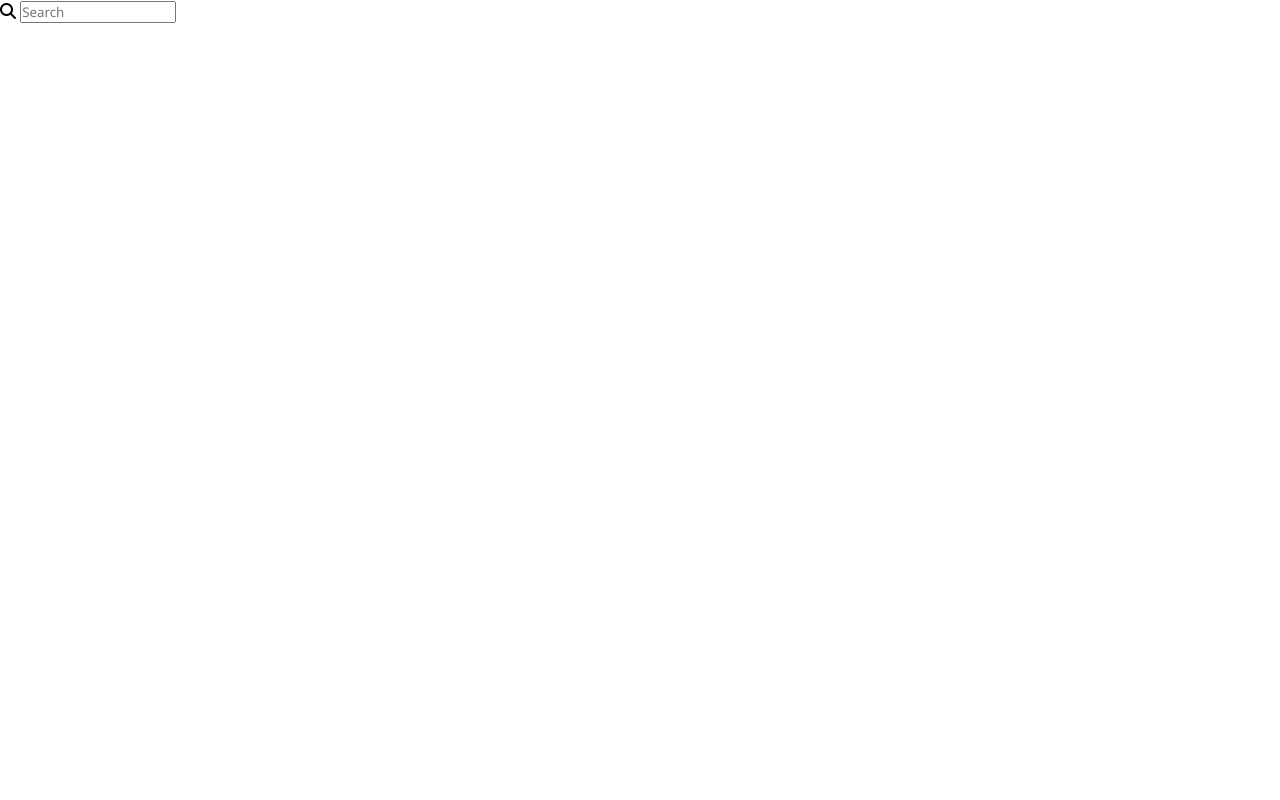
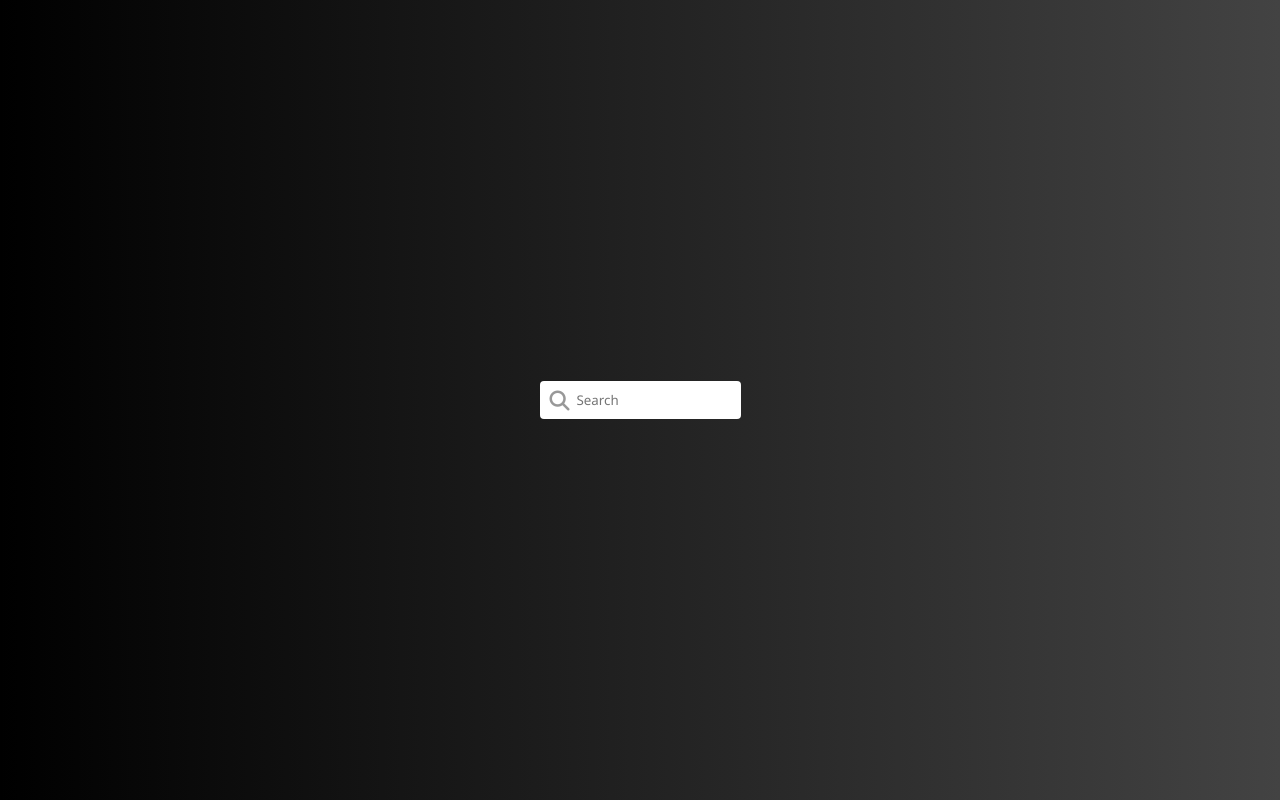
Before and after one commit to rambey-coder/Dictionary, a plain HTML site: page index.html in a window 1280 px wide. Drawn offline with Linux system fonts and the light colour scheme.

Commit message:
initial style added

```diff
--- a/style.css
+++ b/style.css
@@ -6,3 +6,40 @@
     margin: 0;
     font-family: 'Noto Sans', sans-serif;
 }
+
+body {
+    height: 100vh;
+    display: grid;
+    place-items: center;
+    background: linear-gradient(to right, #000000, #434343);
+    background-repeat: no-repeat;
+    background-size: cover;
+}
+
+.container {
+    max-width: 800px;
+    padding: 10px;
+}
+
+.search-box {
+    position: relative;
+}
+
+.search-box > i {
+    position: absolute;
+    font-size: 20px;
+    color: #4343438c;
+    font-weight: 600;
+    bottom: 0;
+    top: 0;
+    transform: translate(50%, 26%);
+}
+
+.search-box > #search {
+    width: 100%;
+    padding: 8px 35px;
+    padding-right: 10px;
+    outline: 0;
+    border: 2px solid transparent;
+    border-radius: 4px;
+}
```
